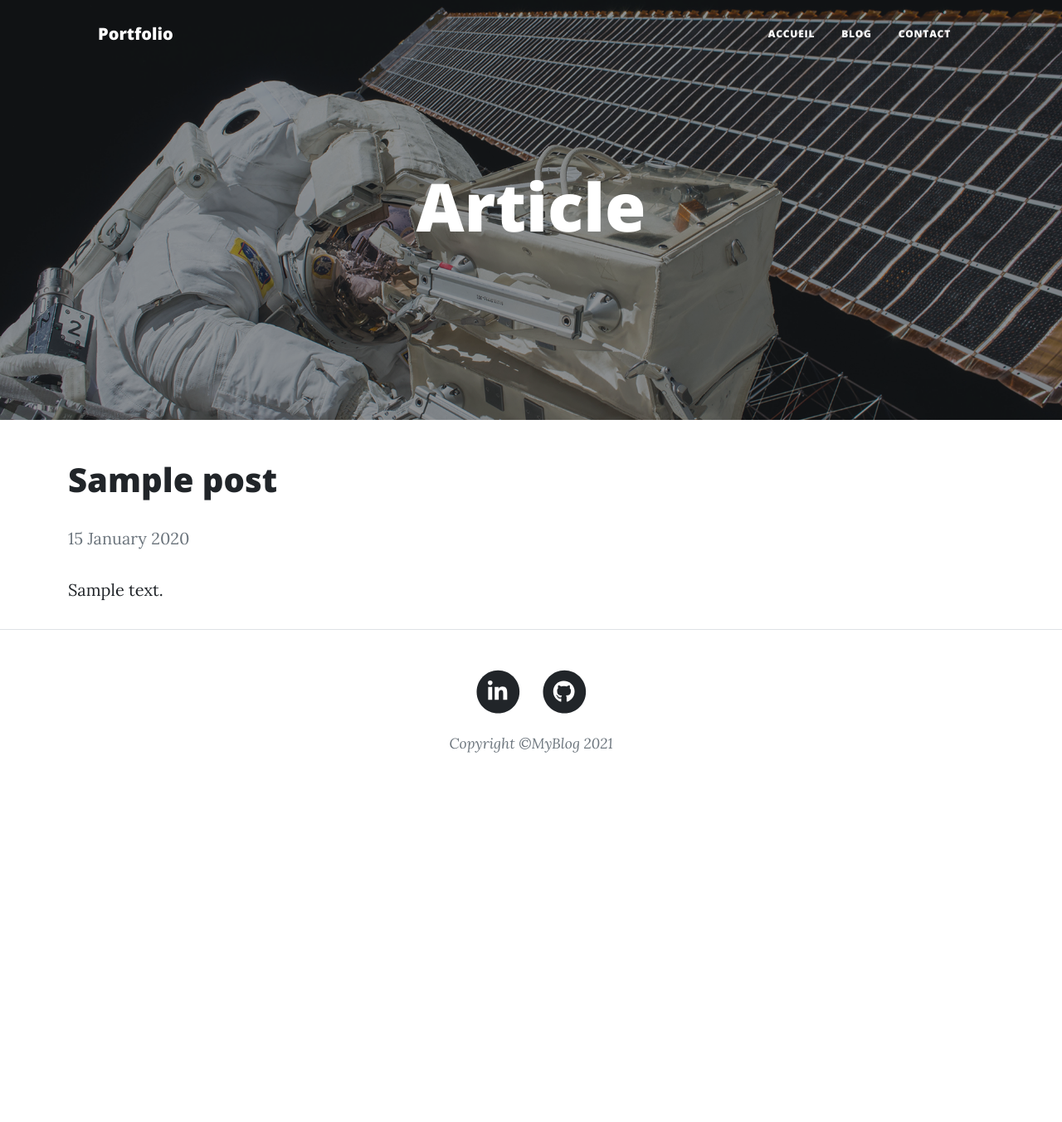
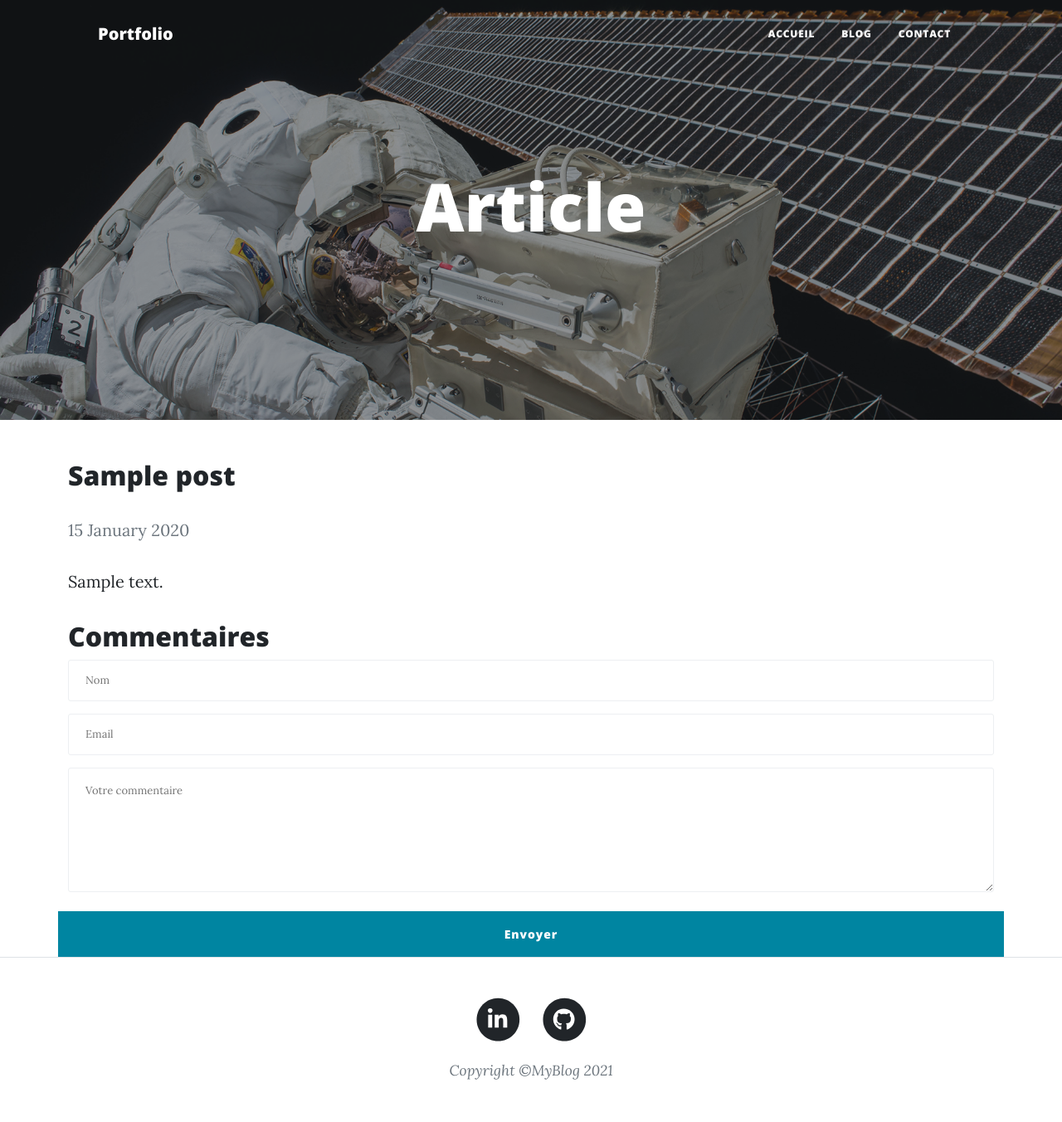
Before and after one commit to boumebar/P5_blog_openclassroom, a PHP site: template src/views/blog/show.twig in a window 1280 px wide. Shown: the whole page at 83% size. Before the commit the page ends 907 px from the top, so only its background shows below. Run offline with PHP 8.4, Linux system fonts and the light colour scheme; the template is opened without the code that fills it: most values are stand-ins (such as "Sample title", 1, 10 or a date in 2020); some libraries are stand-ins or nearby versions.

Commit message:
Ajout des pages User et Comment

```diff
--- a/public/index.php
+++ b/public/index.php
@@ -24,10 +24,12 @@ $router->get('/contact', 'App\Controllers\ContactController@show');
 $router->get('/essai', 'App\Controllers\BlogController@essai');
 $router->get('/admin', 'App\Controllers\AdminController@index');
 
+//update
+$router->get('/admin/update/:id', 'App\Controllers\AdminController@update');
+$router->post('/admin/update_post/:id', 'App\Controllers\AdminController@updatePost');
 
+//delete
 $router->post('/admin/delete/:id', 'App\Controllers\AdminController@delete');
-$router->get('/admin/update/:id', 'App\Controllers\AdminController@update');
-
 
 
 try {
--- a/src/views/blog/show.twig
+++ b/src/views/blog/show.twig
@@ -13,7 +13,30 @@
 {% endblock %}
 
 {% block content %}
-	<h1 class="mt-5">{{ post.name}}</h1>
+	<h2 class="mt-5">{{ post.name}}</h2>
 	<p class="text-muted">{{ post.created_at|date("d F Y")}}</p>
 	<p>{{ post.content}}</p>
+
+
+	<h2>Commentaires</h2>
+	<form class="form-block" action="#" method="post">
+		<div class="row">
+			<div class="col-xs-12">
+				<div class="form-group">
+					<input class="form-input" name="author" type="text" placeholder="Nom">
+				</div>
+			</div>
+			<div class="col-xs-12">
+				<div class="form-group">
+					<input class="form-input" name="email" type="email" placeholder="Email">
+				</div>
+			</div>
+			<div class="col-xs-12">
+				<div class="form-group">
+					<textarea name="comment" class="form-input" required="" placeholder="Votre commentaire"></textarea>
+				</div>
+			</div>
+			<button class="btn btn-primary pull-right" type="submit">Envoyer</button>
+		</div>
+	</form>
 {% endblock %}
```
Also changed, not shown: src/Models/Comment.php (added, +9 -0 lines), src/Models/User.php (added, +9 -0 lines), src/views/admin/blog/update.twig (+13 -13 lines).
